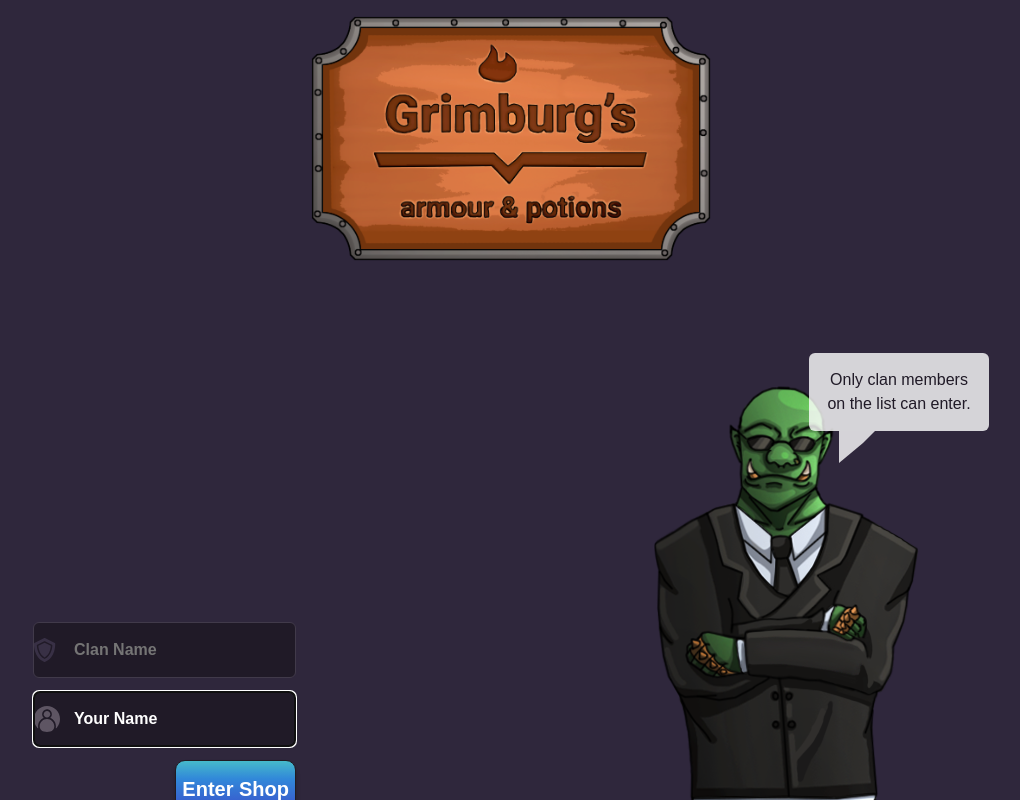
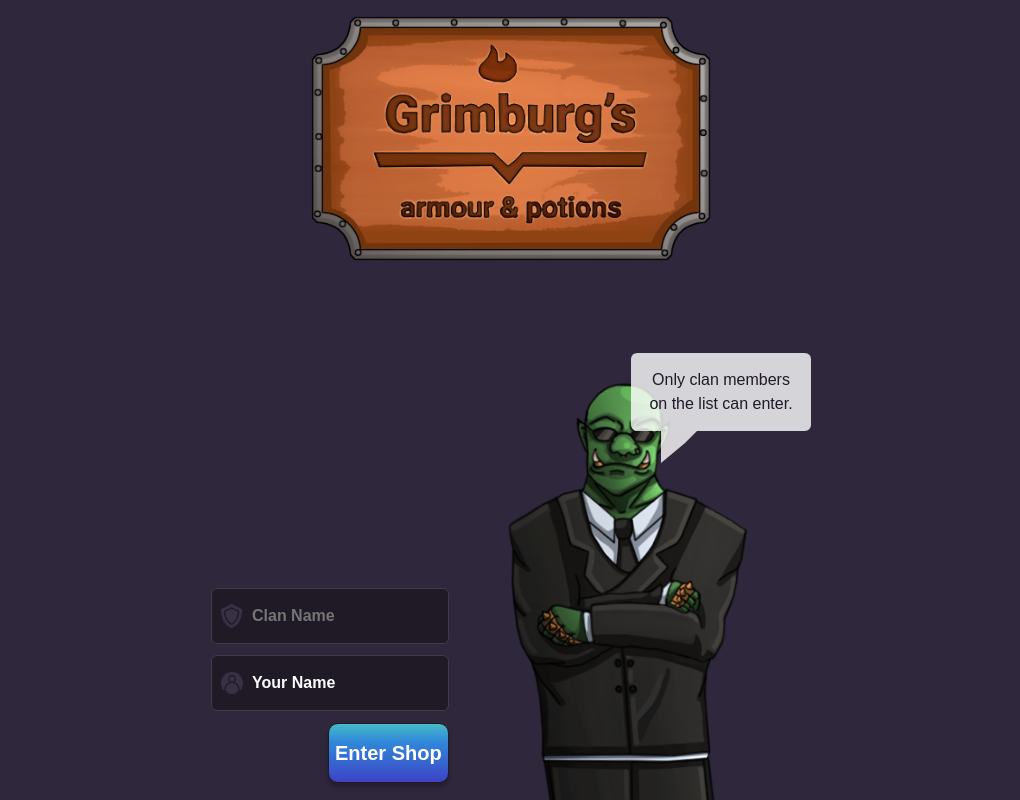
Before and after one commit to FahadHameed89/React-Redux-Router---RPG-Shop-Team-Project, a React (Create React App) app: page / in a window 1280 px wide. Shown: the top 800 px of the page, without its empty margins (129-1149 px from the left). Built offline with nearby package versions, Linux system fonts and the light colour scheme.

Commit message:
Update signin icon location;
Get rid of white outlines on select;
Update textbox icon colors a bit;

```diff
--- a/src/signIn/SignIn.css
+++ b/src/signIn/SignIn.css
@@ -7,6 +7,7 @@
 input[type='text'] {
   display: block;
   box-sizing: border-box;
+  outline: none;
 
   width: 100%;
   height: 56px;
@@ -45,24 +46,25 @@ input[type="submit"]{
 
 input[type="submit"]:hover, input[type="text"]:hover{
   box-shadow: 0 0 7px 0 #2187D3;
-  border: 3px solid #2187D3;
+  border: 1px solid #2187D3;
 }
 
 
 #user-name{
     background-image:url('/imgs/signIn/user-name.svg');
-    background-position: left;
+    background-position: 9px;
+    background-size: 22px;
     background-repeat: no-repeat;
     padding-left: 40px;
 }
 
 #clan-name {
   background-image: url("/imgs/signIn/clan-name.svg");
-  background-position: left;
+  background-position: 9px;
+  background-size: 22px;
   background-repeat: no-repeat;
   padding-left: 40px;
 }
-
 
 .show-error-message {
   font-weight: 500;
@@ -92,12 +94,11 @@ input[type="submit"]:hover, input[type="text"]:hover{
   width: 100%;
 }
 
-
 .signin__main {
   display: flex;
   flex-flow: column-reverse nowrap;
+  max-width: 600px;
 }
-
 
 .signin__guard {
   margin: 0 auto;
@@ -115,7 +116,6 @@ input[type="submit"]:hover, input[type="text"]:hover{
   padding: 15px;;
 }
 
-
 .signin__guard-container {
   height: 300px;
   overflow: hidden;
@@ -125,21 +125,9 @@ input[type="submit"]:hover, input[type="text"]:hover{
   width: 100%;
 }
 
-
-@media screen and (min-width: 800px) {
-  .signin__main {
-    flex-flow: row nowrap;
-    align-items: center;
-  }
-
-  .signin__guard-container {
-    height: auto;
-    overflow: hidden;
-  }
-}
-
-.bubble { /* Bubble Text taken from: */
+.bubble {
   position: relative;
+  margin-top: -40px;
   font-family: sans-serif;
   font-size: 16px;
   line-height: 24px;
@@ -160,3 +148,21 @@ input[type="submit"]:hover, input[type="text"]:hover{
   left: 30px;
   bottom: -32px;
 }
+
+@media screen and (min-width: 440px) {
+  .bubble {
+    margin: 0;
+  }
+}
+
+@media screen and (min-width: 800px) {
+  .signin__main {
+    flex-flow: row nowrap;
+    align-items: center;
+  }
+
+  .signin__guard-container {
+    height: auto;
+    overflow: hidden;
+  }
+}
```
Also changed, not shown: public/imgs/signIn/clan-name.svg, public/imgs/signIn/user-name.svg.
